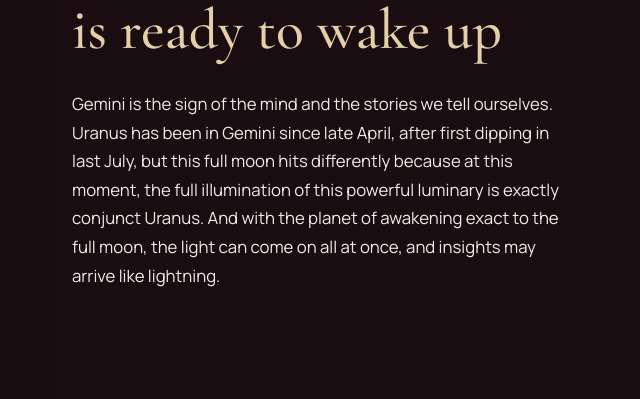
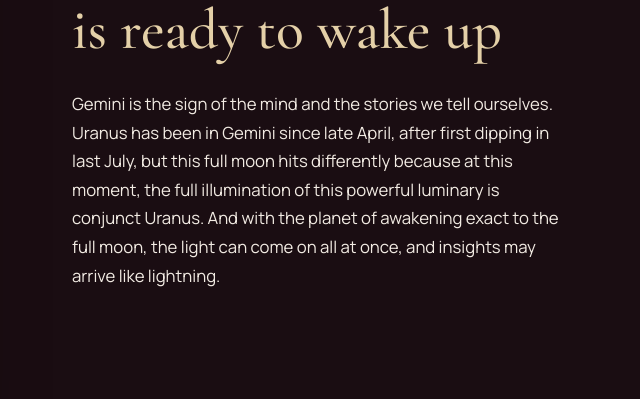
Before and after one commit to brittonbeckham/themagicalstoryofus, a plain HTML site: page preview/awakening-transmission/index.html in a window 1280 px wide. Shown: the part 1517-1916 px from the top of the page, 608-1248 px from the left. Drawn offline with nearby package versions, Linux system fonts and the light colour scheme.

Commit message:
Preview: luminary is conjunct Uranus

```diff
--- a/preview/awakening-transmission/index.html
+++ b/preview/awakening-transmission/index.html
@@ -278,7 +278,7 @@
             <h2 class="title">Something in you is ready to wake&nbsp;up</h2>
           </div>
           <div class="body-copy">
-            <p>Gemini is the sign of the mind and the stories we tell ourselves. Uranus has been in Gemini since late April, after first dipping in last July, but this full moon hits differently because at this moment, the full illumination of this powerful luminary is exactly conjunct Uranus. And with the planet of awakening exact to the full moon, the light can come on all at once, and insights may arrive like lightning.</p>
+            <p>Gemini is the sign of the mind and the stories we tell ourselves. Uranus has been in Gemini since late April, after first dipping in last July, but this full moon hits differently because at this moment, the full illumination of this powerful luminary is conjunct Uranus. And with the planet of awakening exact to the full moon, the light can come on all at once, and insights may arrive like lightning.</p>
           </div>
         </div>
       </div>
```
